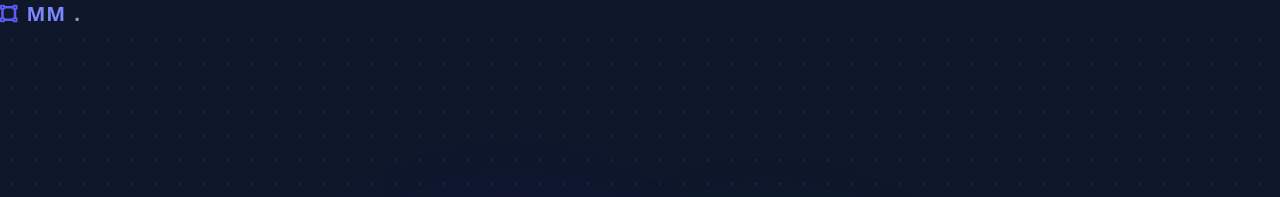
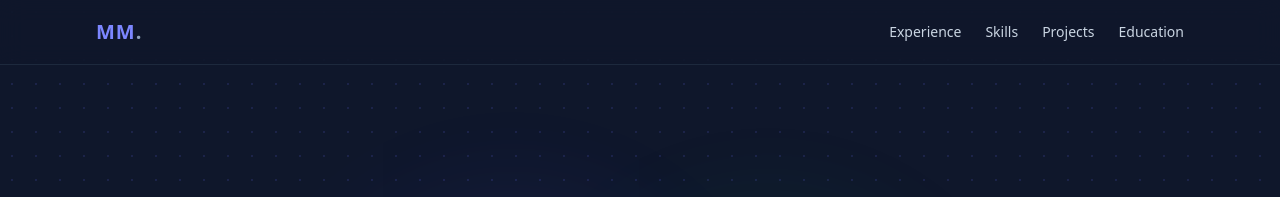
Before and after one commit to MohitM-AG/mohitmandloi, a plain HTML site: page index.html in a window 1280 px wide. Shown: the top 197 px of the page. Drawn offline with nearby package versions, Linux system fonts and the light colour scheme.

Commit message:
revert change

```diff
--- a/index.html
+++ b/index.html
@@ -21,9 +21,17 @@
 <body class="bg-slate-900 text-slate-100 font-sans antialiased selection:bg-indigo-500 selection:text-white">
 
     <!-- NAVBAR -->
-    <a href="#" class="text-xl font-bold tracking-wider text-indigo-400 flex items-center gap-2">
-        <i class="fa-solid fa-vector-square text-indigo-500 animate-pulse"></i> MM<span class="text-slate-400">.</span>
-    </a>
+    <nav class="fixed top-0 left-0 right-0 z-50 bg-slate-900/80 backdrop-blur-md border-b border-slate-800">
+        <div class="max-w-6xl mx-auto px-4 sm:px-6 lg:px-8 h-16 flex items-center justify-between">
+            <a href="#" class="text-xl font-bold tracking-wider text-indigo-400">MM<span class="text-slate-400">.</span></a>
+            <div class="flex space-x-6 text-sm font-medium text-slate-300">
+                <a href="#experience" class="hover:text-indigo-400 transition-colors">Experience</a>
+                <a href="#skills" class="hover:text-indigo-400 transition-colors">Skills</a>
+                <a href="#projects" class="hover:text-indigo-400 transition-colors">Projects</a>
+                <a href="#education" class="hover:text-indigo-400 transition-colors">Education</a>
+            </div>
+        </div>
+    </nav>
 
     <!-- HERO SECTION (with dynamic entry animations) -->
     <header class="relative min-h-screen flex items-center justify-center tech-bg pt-16 overflow-hidden">
```
